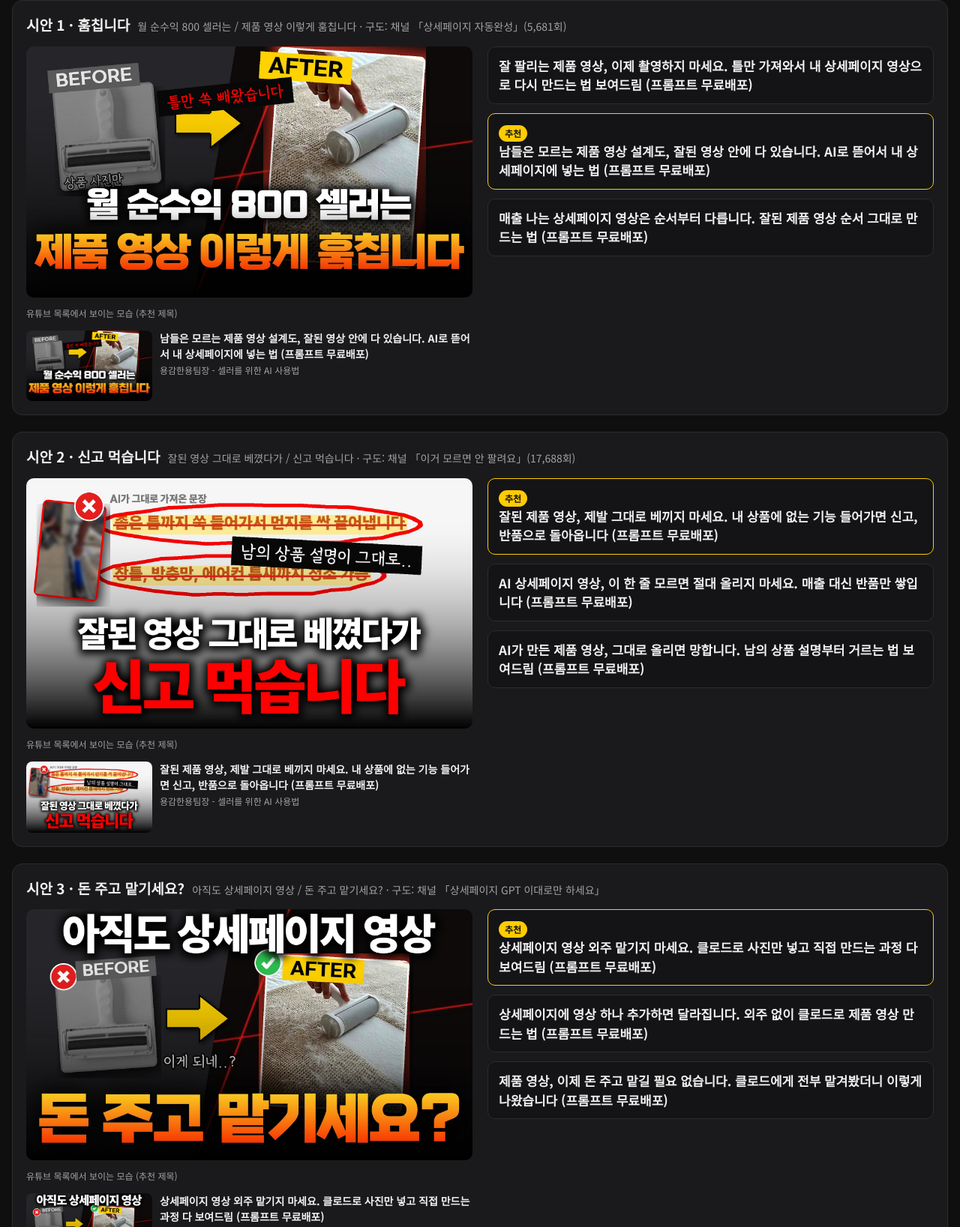
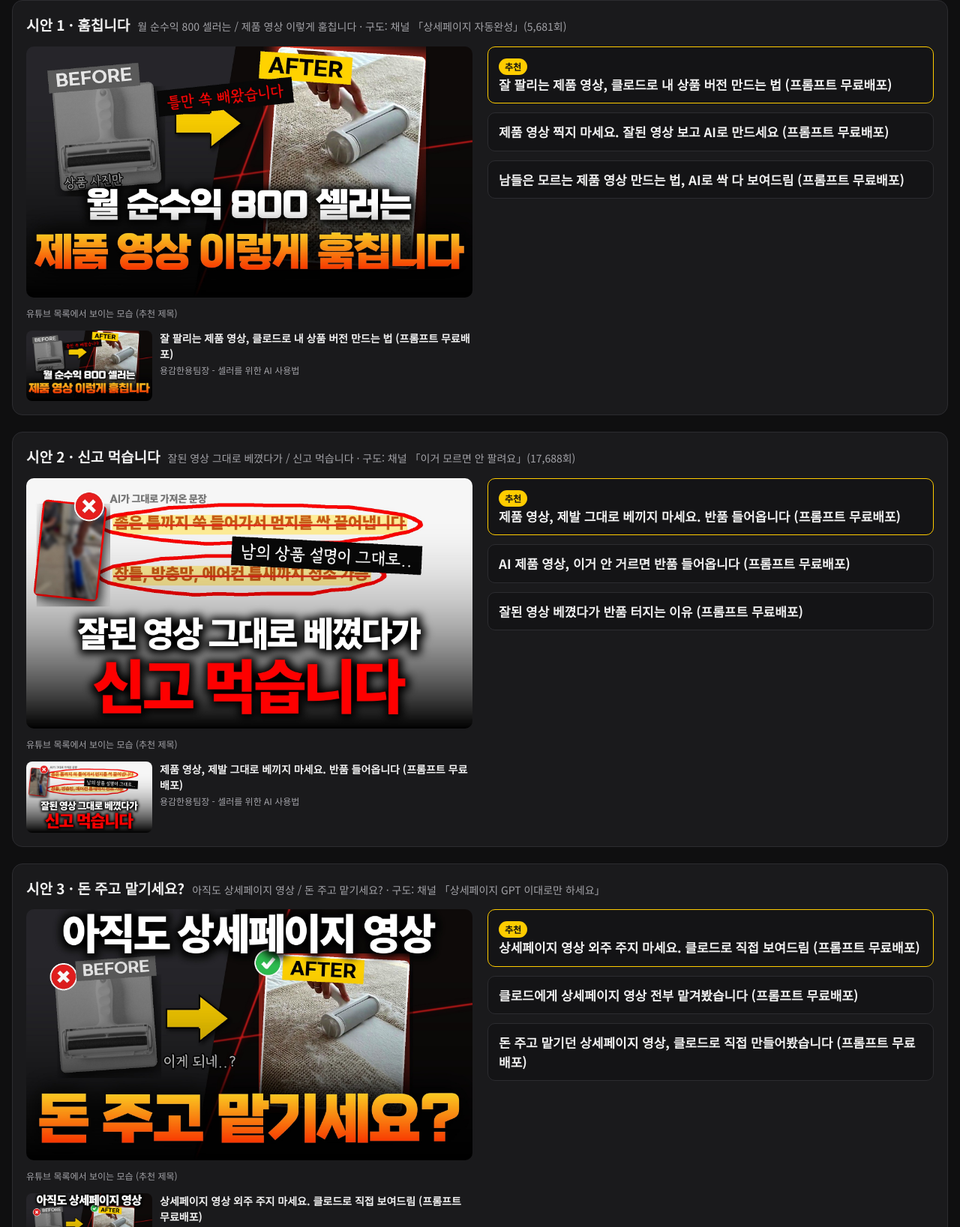
Before and after one commit to yongteamjang/yongteamjang.github.io, a plain HTML site: page 157-thumb-title/index.html in a window 1280 px wide. Shown: the part 619-2256 px from the top of the page at 75% size. Drawn offline with Linux system fonts and the light colour scheme.

Commit message:
157편 보드: 직관형 짧은 제목 9개

```diff
--- a/157-thumb-title/index.html
+++ b/157-thumb-title/index.html
@@ -66,12 +66,12 @@ th{color:var(--sub);font-weight:700}
       <div>
         <img class="thumb" src="assets/thumb_1.jpg" alt="시안 1 썸네일: 흑백 상품 사진 BEFORE에서 노란 화살표로 컬러 롤러 장면 AFTER, 월 순수익 800 셀러는 제품 영상 이렇게 훔칩니다">
         <div class="label" style="margin-top:12px">유튜브 목록에서 보이는 모습 (추천 제목)</div>
-        <div class="feed"><img src="assets/thumb_1.jpg" alt=""><div><div class="ft">남들은 모르는 제품 영상 설계도, 잘된 영상 안에 다 있습니다. AI로 뜯어서 내 상세페이지에 넣는 법 (프롬프트 무료배포)</div><div class="fc">용감한용팀장 - 셀러를 위한 AI 사용법</div></div></div>
+        <div class="feed"><img src="assets/thumb_1.jpg" alt=""><div><div class="ft">잘 팔리는 제품 영상, 클로드로 내 상품 버전 만드는 법 (프롬프트 무료배포)</div><div class="fc">용감한용팀장 - 셀러를 위한 AI 사용법</div></div></div>
       </div>
       <div class="titles">
-        <div class="t"><div class="txt">잘 팔리는 제품 영상, 이제 촬영하지 마세요. 틀만 가져와서 내 상세페이지 영상으로 다시 만드는 법 보여드림 (프롬프트 무료배포)</div></div>
-        <div class="t rec"><span class="tag rec">추천</span><div class="txt">남들은 모르는 제품 영상 설계도, 잘된 영상 안에 다 있습니다. AI로 뜯어서 내 상세페이지에 넣는 법 (프롬프트 무료배포)</div></div>
-        <div class="t"><div class="txt">매출 나는 상세페이지 영상은 순서부터 다릅니다. 잘된 제품 영상 순서 그대로 만드는 법 (프롬프트 무료배포)</div></div>
+        <div class="t rec"><span class="tag rec">추천</span><div class="txt">잘 팔리는 제품 영상, 클로드로 내 상품 버전 만드는 법 (프롬프트 무료배포)</div></div>
+        <div class="t"><div class="txt">제품 영상 찍지 마세요. 잘된 영상 보고 AI로 만드세요 (프롬프트 무료배포)</div></div>
+        <div class="t"><div class="txt">남들은 모르는 제품 영상 만드는 법, AI로 싹 다 보여드림 (프롬프트 무료배포)</div></div>
       </div>
     </div>
   </section>
@@ -82,12 +82,12 @@ th{color:var(--sub);font-weight:700}
       <div>
         <img class="thumb" src="assets/thumb_2.jpg" alt="시안 2 썸네일: 줄 그은 남의 상품 설명 두 줄에 빨간 마커, 잘된 영상 그대로 베꼈다가 신고 먹습니다">
         <div class="label" style="margin-top:12px">유튜브 목록에서 보이는 모습 (추천 제목)</div>
-        <div class="feed"><img src="assets/thumb_2.jpg" alt=""><div><div class="ft">잘된 제품 영상, 제발 그대로 베끼지 마세요. 내 상품에 없는 기능 들어가면 신고, 반품으로 돌아옵니다 (프롬프트 무료배포)</div><div class="fc">용감한용팀장 - 셀러를 위한 AI 사용법</div></div></div>
+        <div class="feed"><img src="assets/thumb_2.jpg" alt=""><div><div class="ft">제품 영상, 제발 그대로 베끼지 마세요. 반품 들어옵니다 (프롬프트 무료배포)</div><div class="fc">용감한용팀장 - 셀러를 위한 AI 사용법</div></div></div>
       </div>
       <div class="titles">
-        <div class="t rec"><span class="tag rec">추천</span><div class="txt">잘된 제품 영상, 제발 그대로 베끼지 마세요. 내 상품에 없는 기능 들어가면 신고, 반품으로 돌아옵니다 (프롬프트 무료배포)</div></div>
-        <div class="t"><div class="txt">AI 상세페이지 영상, 이 한 줄 모르면 절대 올리지 마세요. 매출 대신 반품만 쌓입니다 (프롬프트 무료배포)</div></div>
-        <div class="t"><div class="txt">AI가 만든 제품 영상, 그대로 올리면 망합니다. 남의 상품 설명부터 거르는 법 보여드림 (프롬프트 무료배포)</div></div>
+        <div class="t rec"><span class="tag rec">추천</span><div class="txt">제품 영상, 제발 그대로 베끼지 마세요. 반품 들어옵니다 (프롬프트 무료배포)</div></div>
+        <div class="t"><div class="txt">AI 제품 영상, 이거 안 거르면 반품 들어옵니다 (프롬프트 무료배포)</div></div>
+        <div class="t"><div class="txt">잘된 영상 베꼈다가 반품 터지는 이유 (프롬프트 무료배포)</div></div>
       </div>
     </div>
   </section>
@@ -98,12 +98,12 @@ th{color:var(--sub);font-weight:700}
       <div>
         <img class="thumb" src="assets/thumb_3.jpg" alt="시안 3 썸네일: 흑백 상품 사진 X에서 컬러 롤러 장면 체크로 이게 되네, 아직도 상세페이지 영상 돈 주고 맡기세요">
         <div class="label" style="margin-top:12px">유튜브 목록에서 보이는 모습 (추천 제목)</div>
-        <div class="feed"><img src="assets/thumb_3.jpg" alt=""><div><div class="ft">상세페이지 영상 외주 맡기지 마세요. 클로드로 사진만 넣고 직접 만드는 과정 다 보여드림 (프롬프트 무료배포)</div><div class="fc">용감한용팀장 - 셀러를 위한 AI 사용법</div></div></div>
+        <div class="feed"><img src="assets/thumb_3.jpg" alt=""><div><div class="ft">상세페이지 영상 외주 주지 마세요. 클로드로 직접 보여드림 (프롬프트 무료배포)</div><div class="fc">용감한용팀장 - 셀러를 위한 AI 사용법</div></div></div>
       </div>
       <div class="titles">
-        <div class="t rec"><span class="tag rec">추천</span><div class="txt">상세페이지 영상 외주 맡기지 마세요. 클로드로 사진만 넣고 직접 만드는 과정 다 보여드림 (프롬프트 무료배포)</div></div>
-        <div class="t"><div class="txt">상세페이지에 영상 하나 추가하면 달라집니다. 외주 없이 클로드로 제품 영상 만드는 법 (프롬프트 무료배포)</div></div>
-        <div class="t"><div class="txt">제품 영상, 이제 돈 주고 맡길 필요 없습니다. 클로드에게 전부 맡겨봤더니 이렇게 나왔습니다 (프롬프트 무료배포)</div></div>
+        <div class="t rec"><span class="tag rec">추천</span><div class="txt">상세페이지 영상 외주 주지 마세요. 클로드로 직접 보여드림 (프롬프트 무료배포)</div></div>
+        <div class="t"><div class="txt">클로드에게 상세페이지 영상 전부 맡겨봤습니다 (프롬프트 무료배포)</div></div>
+        <div class="t"><div class="txt">돈 주고 맡기던 상세페이지 영상, 클로드로 직접 만들어봤습니다 (프롬프트 무료배포)</div></div>
       </div>
     </div>
   </section>
```
